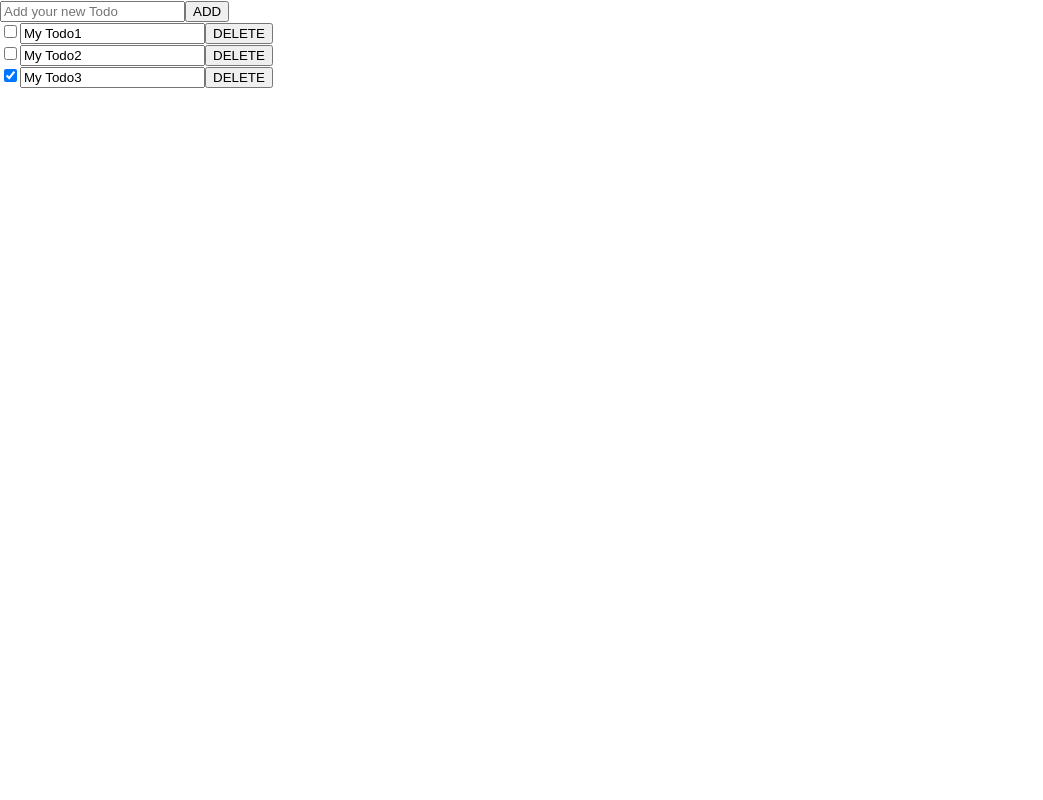
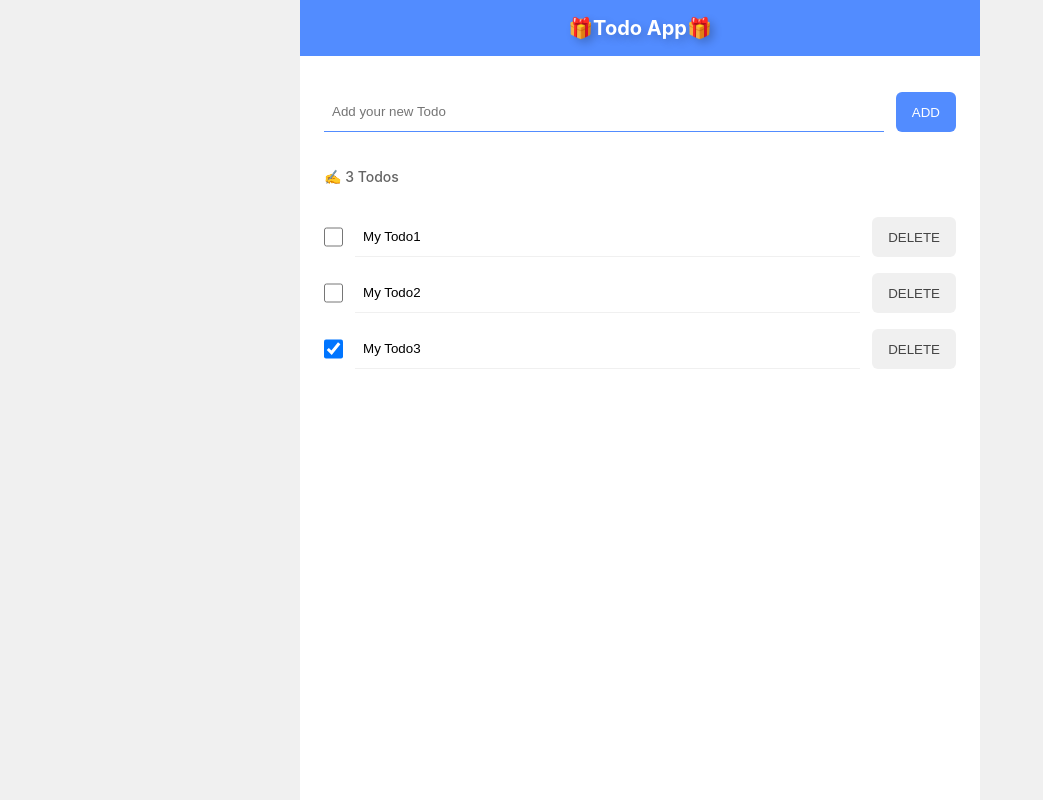
Before and after one commit to gitjaeran/todo-app, a React (Create React App) app in the folder client/: page / in a window 1280 px wide. Shown: the whole page, without its empty margins (0-1043 px from the left). Built offline with nearby package versions, Linux system fonts and the light colour scheme.

Commit message:
design: Todo CSS 적용

```diff
--- a/client/package.json
+++ b/client/package.json
@@ -6,6 +6,7 @@
     "@testing-library/jest-dom": "^5.16.5",
     "@testing-library/react": "^13.4.0",
     "@testing-library/user-event": "^13.5.0",
+    "node-sass": "^7.0.3",
     "react": "^18.2.0",
     "react-dom": "^18.2.0",
     "react-scripts": "5.0.1",
--- a/client/src/App.js
+++ b/client/src/App.js
@@ -1,6 +1,8 @@
 import {useState, useRef } from 'react'
 import Todo from './components/Todo'
 import AddTodo from './components/AddTodo'
+import './styles/App.scss';
+
 
 const App = () => {
   const [todoItems, setTodoItems] = useState([
@@ -43,12 +45,18 @@ setTodoItems([...todoItems, newItem]) //또는 todoItems. concat(newItem) 사용
 
   return (
     <div className="App">
+      <header>🎁Todo App🎁</header>
       <AddTodo addItem={addItem} />
-
-      {todoItems.map((item)=> {
+      <div className='left-todos'>✍️ {todoItems.length} Todos</div>
+      {
+        todoItems.length > 0 ?
+      todoItems.map((item)=> {
           // console.log(item)
           return <Todo key={item.id} item={item} deleteItem={deleteItem} /> ;
-        })}
+        })
+      :
+        <p className='empty-todos'>Todo를 추가해주세요!</p>
+      }
     </div>
   );
 }
--- a/client/src/components/AddTodo.js
+++ b/client/src/components/AddTodo.js
@@ -1,4 +1,5 @@
 import {useState} from 'react';
+import '../styles/AddTodo.scss';
 
 const AddTodo = ({addItem}) => {
 
--- a/client/src/components/Todo.js
+++ b/client/src/components/Todo.js
@@ -1,4 +1,5 @@
 import { useState } from 'react';
+import '../styles/Todo.scss'
 
 const Todo = ({ item, deleteItem }) => {
   // console.log(item); // { id: 1, title: 'todo1', done: false, }
--- /dev/null
+++ b/client/src/styles/AddTodo.scss
@@ -0,0 +1,16 @@
+@import 'utils';
+
+.AddTodo {
+  width: 100%;
+  padding: 36px 24px;
+  display: flex;
+
+  input {
+    margin-right: 12px;
+    @include input($color-primary-400);
+  }
+
+  button {
+    @include button($color-primary-400, $color-secondary-100);
+  }
+}
--- /dev/null
+++ b/client/src/styles/App.scss
@@ -0,0 +1,44 @@
+@import './utils';
+
+* {
+  box-sizing: border-box;
+}
+
+body {
+  background-color: $color-secondary-200;
+  overflow-x: hidden;
+}
+
+.App {
+  min-height: 100vh;
+  width: $width-md;
+  margin: 0 auto;
+  background-color: $color-secondary-100;
+
+  header {
+    background-color: $color-primary-400;
+    color: $color-secondary-100;
+    font-size: 20px;
+    font-weight: 700;
+    text-align: center;
+    padding: 16px 0;
+    text-shadow: 4px 4px 8px rgba(0, 0, 0, 0.2);
+  }
+
+  .left-todos {
+    @include notice();
+    padding: 0 24px;
+    margin-bottom: 24px;
+  }
+
+  .empty-todos {
+    @include notice();
+    text-align: center;
+  }
+}
+
+@media (max-width: $width-md) {
+  .App {
+    width: 90vw;
+  }
+}
--- /dev/null
+++ b/client/src/styles/Todo.scss
@@ -0,0 +1,22 @@
+@import 'utils';
+
+.Todo {
+  padding: 8px 24px;
+  display: flex;
+
+  input[type='checkbox'] {
+    width: 24px;
+    height: 24px;
+    margin: auto 0;
+  }
+
+  input[type='text'] {
+    @include input($color-secondary-200);
+    margin-left: 12px;
+    margin-right: 12px;
+  }
+
+  button {
+    @include button($color-secondary-200, $color-secondary-400);
+  }
+}
--- /dev/null
+++ b/client/src/styles/_utils.scss
@@ -0,0 +1,40 @@
+// 여러 파일에서 사용되는 sass 변수 및 mixin
+
+// COLOR
+$color-primary-400: rgb(82, 140, 255);
+$color-secondary-400: rgb(69, 69, 69);
+$color-secondary-300: rgb(100, 100, 100);
+$color-secondary-200: rgb(240, 240, 240);
+$color-secondary-100: rgb(255, 255, 255);
+
+// SIZE
+$width-md: 680px;
+
+// MIXIN
+@mixin button($bg-color, $color) {
+  padding: 0 16px;
+  border-radius: 6px;
+  border: none;
+  background-color: $bg-color;
+  color: $color;
+  cursor: pointer;
+}
+
+@mixin input($border-color) {
+  width: 100%;
+  background-color: transparent;
+  border: none;
+  border-bottom: 1px solid $border-color;
+  padding: 12px 8px;
+
+  &:focus {
+    // focus 될 때 발생하는 outline 효과 없애기
+    outline: none;
+  }
+}
+
+@mixin notice() {
+  color: $color-secondary-300;
+  font-size: 14px;
+  font-weight: 500;
+}
```
Also changed, not shown: 1 other file (tests, documents, lock files or other folders).
